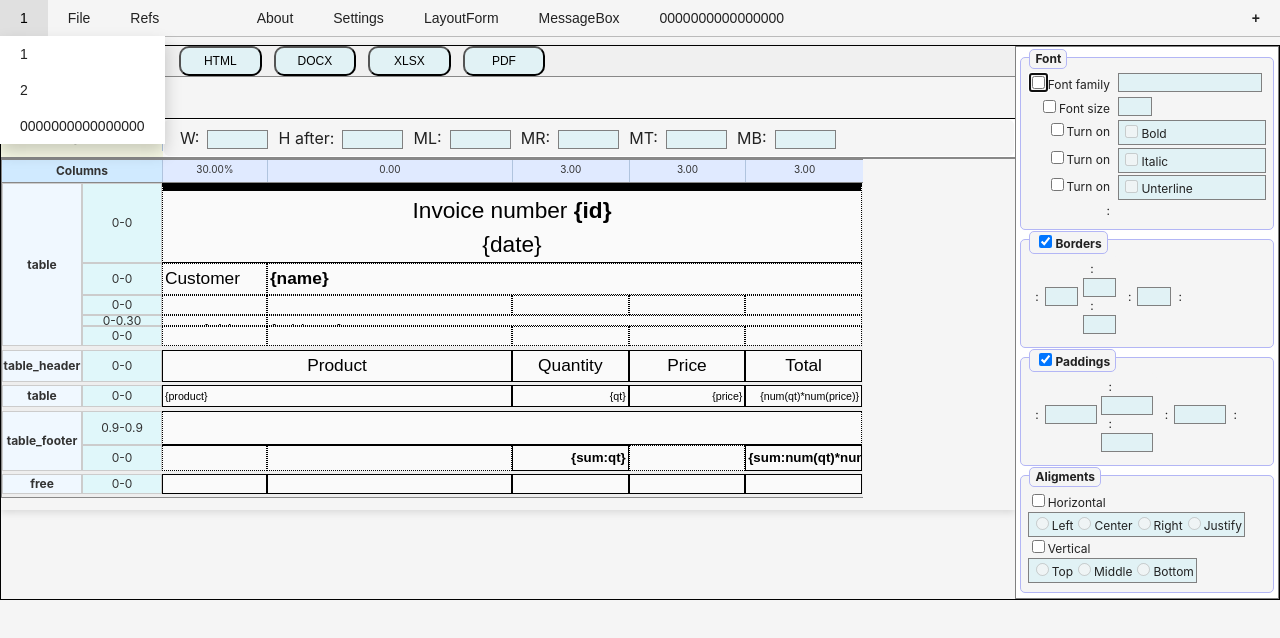
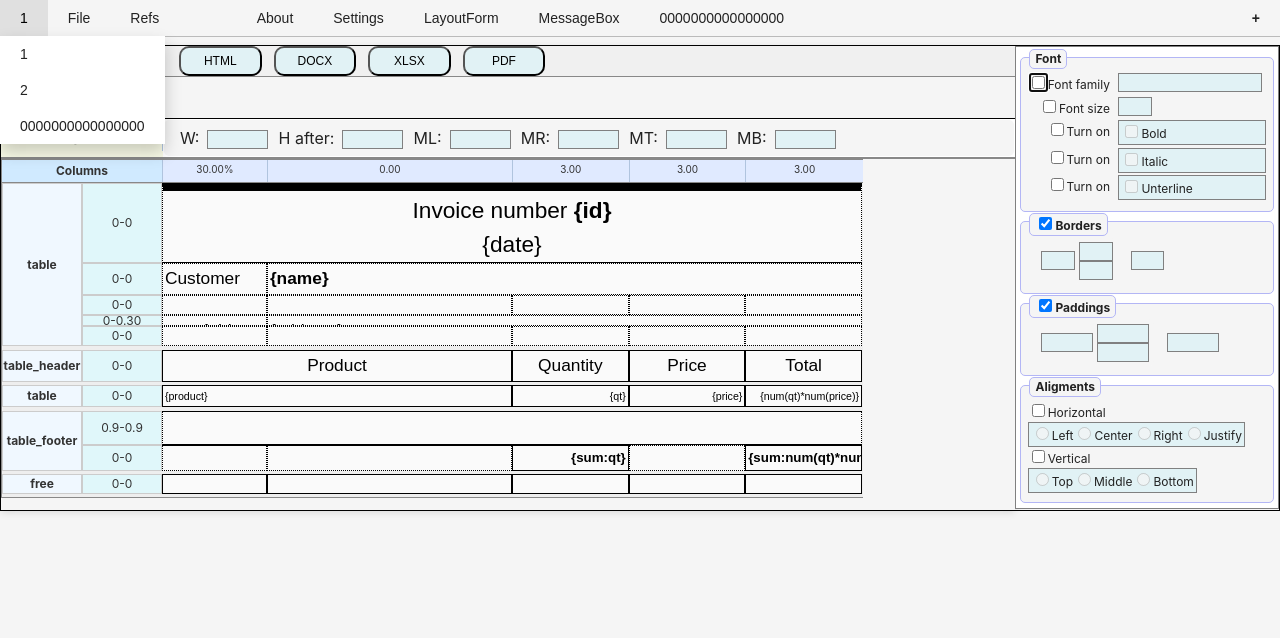
Before and after one commit to AndreiPuchko/q2web, a React (Vite) app: page / in a window 1280 px wide. Shown: the top 638 px of the page. Built offline with nearby package versions, Linux system fonts and the light colour scheme.

Commit message:
fix: add missing colon in form label and log width check in Q2ContentEditor

```diff
--- a/src/components/Form.tsx
+++ b/src/components/Form.tsx
@@ -317,7 +317,7 @@ class Form extends Component<FormProps, { formData: { [key: string]: any }, pane
                         className="form-label"
                         style={{ justifySelf: "end", marginRight: "0.5em" }}
                       >
-                        {child.label && child.control !== "check" ? child.label : ""}:
+                        {child.label && child.control !== "check" ? child.label + ":" : ""}
                       </label>
                     }
                     {child.control !== "label" &&
--- a/src/components/reportEditor/Q2ContentEditor.tsx
+++ b/src/components/reportEditor/Q2ContentEditor.tsx
@@ -62,6 +62,7 @@ class Q2ContentEditor extends Component<ContentProps> {
 
     defineWidthEditor() {
         const width = this.getWidth();
+        console.log(width.includes("%"))
         const editor = new Q2Form("", "", "");
         editor.add_control("/h", "")
         editor.add_control("width", "Width", { datalen: 6, alignment: 6, data: width.replace("%", "") });
```
